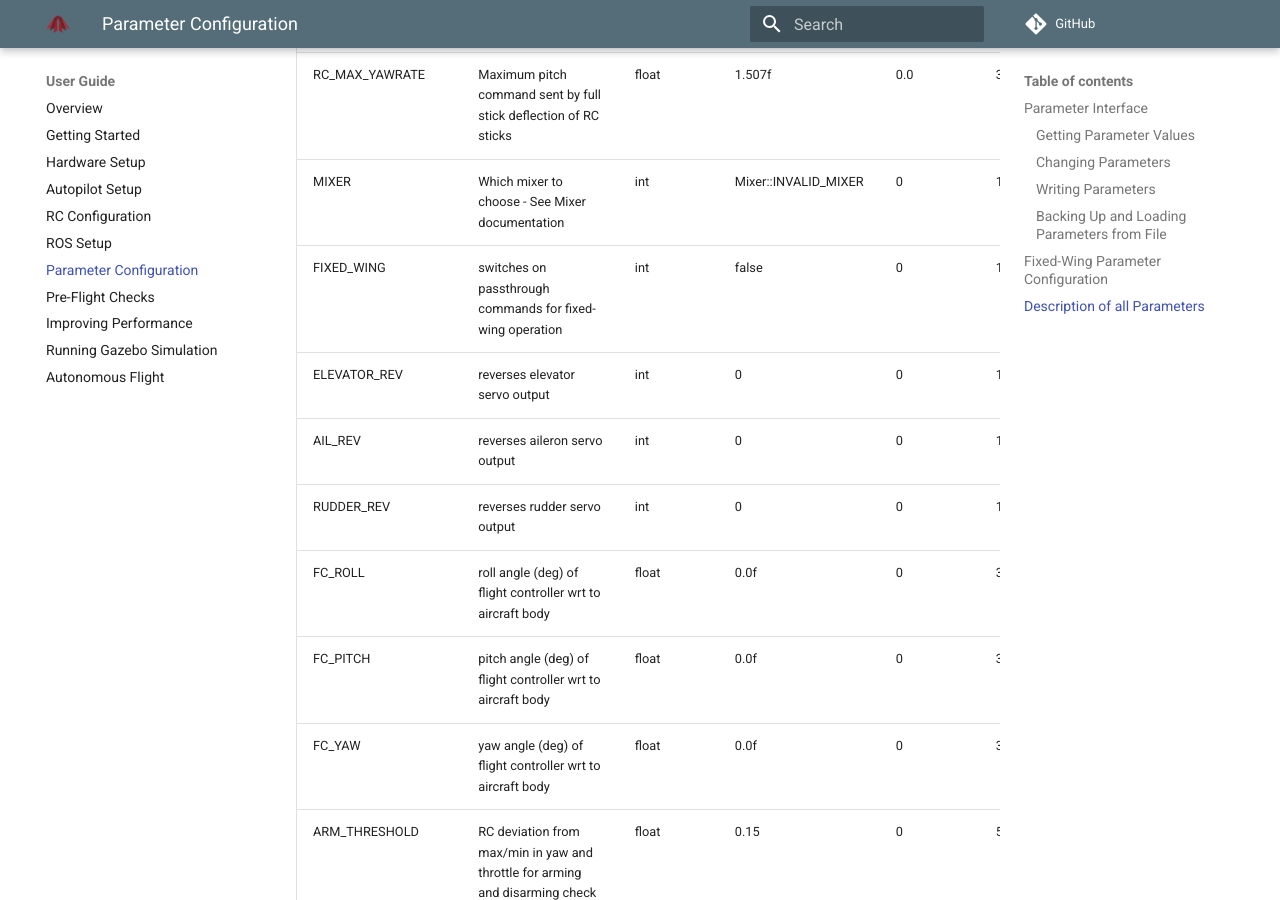
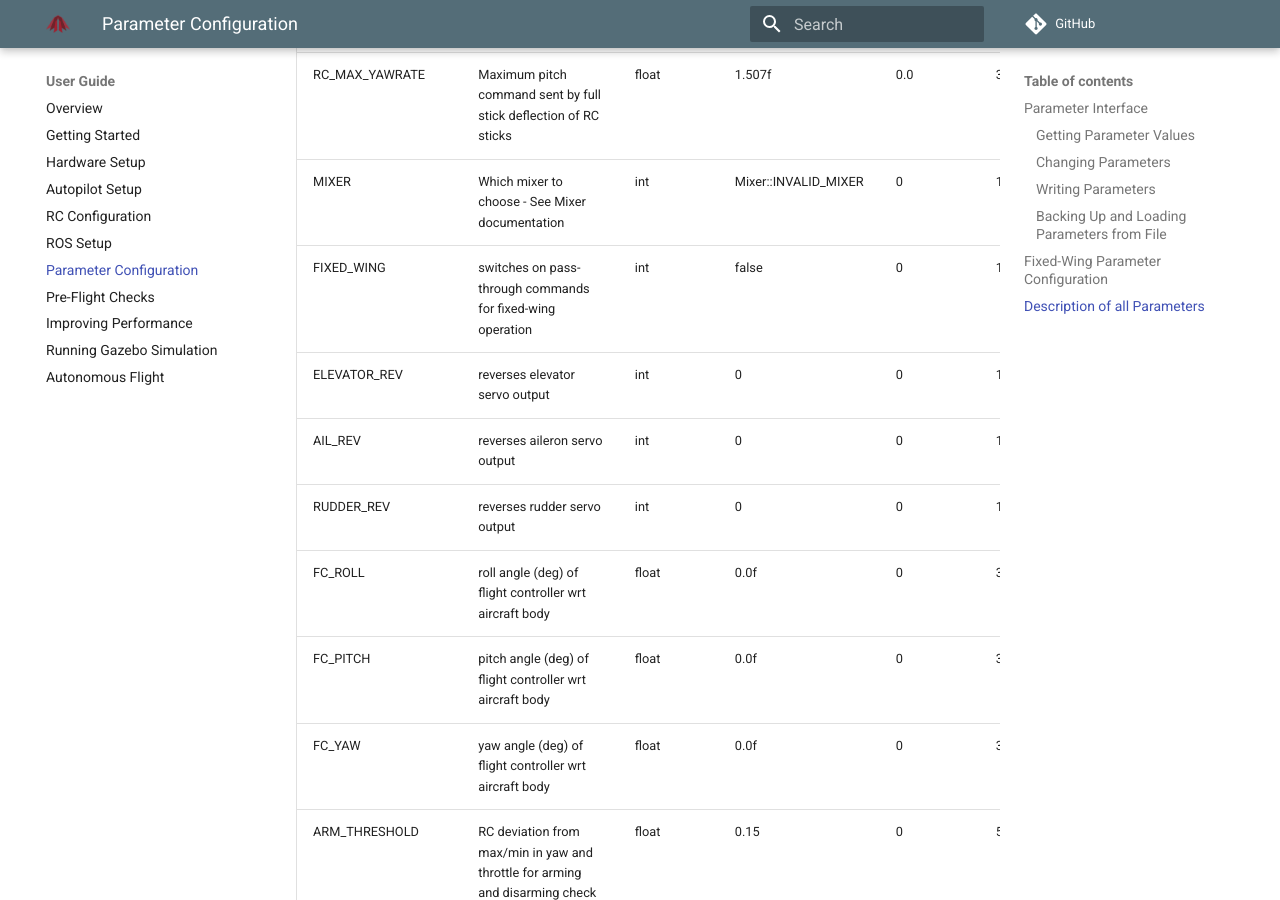
Before and after one commit to rosflight/rosflight_firmware, an MkDocs documentation site: the page built from docs/user-guide/parameter-configuration.md, in a window 1280 px wide and 900 px high, scrolled down 11403 px. Built offline with MkDocs 1.6.1 and Material for MkDocs 9.7.7, drawn with Linux system fonts in a browser that asks for light colours; comment, search, counter and statistics services are not loaded; old or Windows-style settings are respelled for this version of MkDocs; some of the changed text lies outside the part shown.

Commit message:
fixed typos

```diff
--- a/docs/user-guide/parameter-configuration.md
+++ b/docs/user-guide/parameter-configuration.md
@@ -199,12 +199,12 @@
 | RC_MAX_PITCHRATE | Maximum pitch command sent by full stick deflection of RC sticks | float |  3.14159f | 0.0 | 3.14159 |
 | RC_MAX_YAWRATE | Maximum pitch command sent by full stick deflection of RC sticks | float |  1.507f | 0.0 | 3.14159 |
 | MIXER | Which mixer to choose - See Mixer documentation | int |  Mixer::INVALID_MIXER | 0 | 10 |
-| FIXED_WING | switches on passthrough commands for fixed-wing operation | int |  false | 0 | 1 |
+| FIXED_WING | switches on pass-through commands for fixed-wing operation | int |  false | 0 | 1 |
 | ELEVATOR_REV | reverses elevator servo output | int |  0 | 0 | 1 |
 | AIL_REV | reverses aileron servo output | int |  0 | 0 | 1 |
 | RUDDER_REV | reverses rudder servo output | int |  0 | 0 | 1 |
-| FC_ROLL | roll angle (deg) of flight controller wrt to aircraft body | float |  0.0f | 0 | 360 |
-| FC_PITCH | pitch angle (deg) of flight controller wrt to aircraft body | float |  0.0f | 0 | 360 |
-| FC_YAW | yaw angle (deg) of flight controller wrt to aircraft body | float |  0.0f | 0 | 360 |
+| FC_ROLL | roll angle (deg) of flight controller wrt aircraft body | float |  0.0f | 0 | 360 |
+| FC_PITCH | pitch angle (deg) of flight controller wrt aircraft body | float |  0.0f | 0 | 360 |
+| FC_YAW | yaw angle (deg) of flight controller wrt aircraft body | float |  0.0f | 0 | 360 |
 | ARM_THRESHOLD | RC deviation from max/min in yaw and throttle for arming and disarming check (us) | float |  0.15 | 0 | 500 |
 | OFFBOARD_TIMEOUT | Timeout in milliseconds for offboard commands, after which RC override is activated | int |  100 | 0 | 100000 |
```
Also changed, not shown: other parts of docs/user-guide/parameter-configuration.md (+5 -5 lines), 1 other file.
